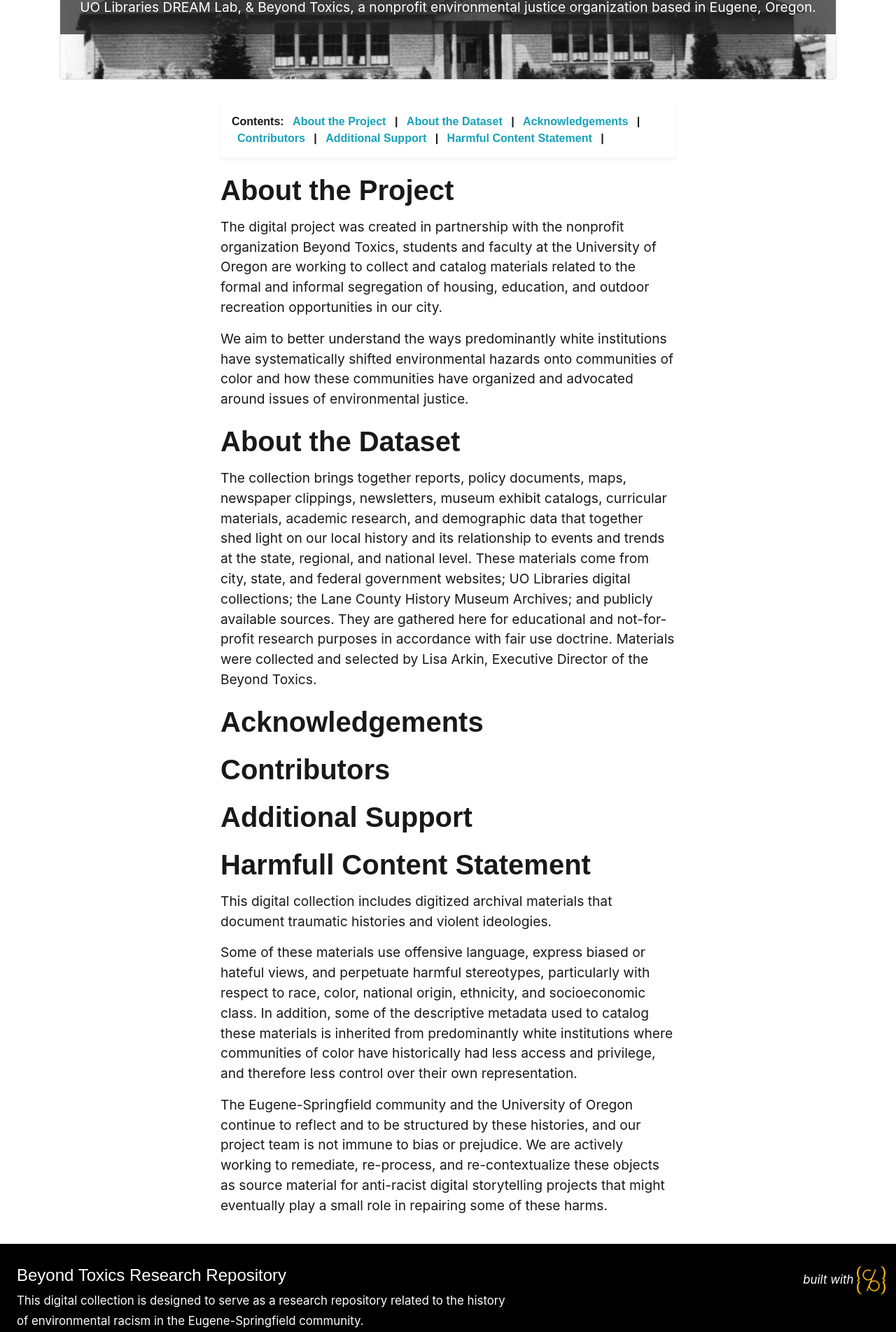
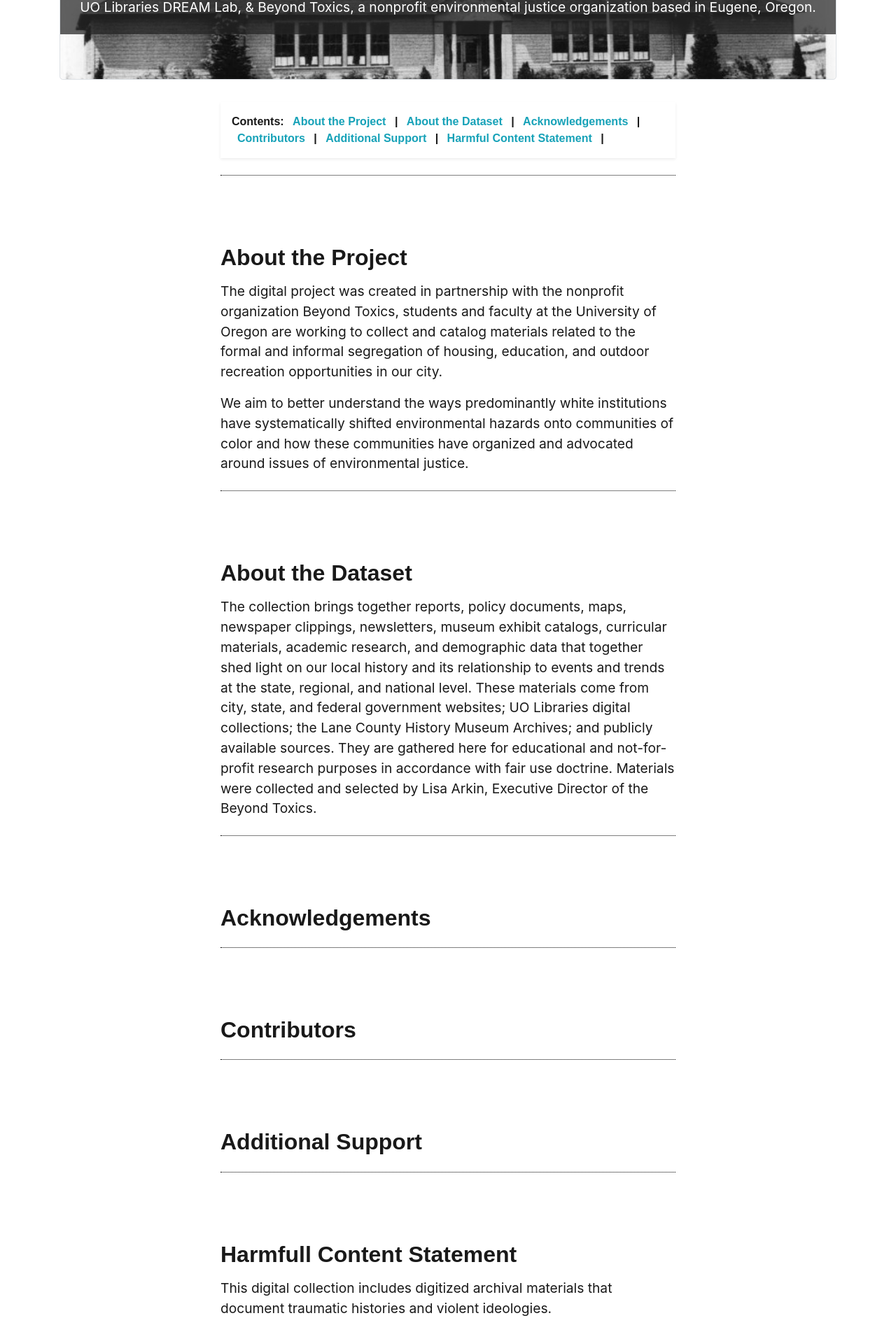
Before and after one commit to learn-static/eng-470, a Jekyll site: the page built from pages/about.md, in a window 1280 px wide. Shown: the part 381-2285 px from the top of the page at 70% size. Built offline with Jekyll 4.4.1, drawn with Linux system fonts in a browser that asks for light colours; nearby versions of some CDN libraries; some web fonts are replaced.

```diff
--- a/pages/about.md
+++ b/pages/about.md
@@ -12,21 +12,21 @@ credits: true
 
 {% include feature/nav-menu.html sections="About the Project;About the Dataset;Acknowledgements;Contributors;Additional Support;Harmful Content Statement" %}
 
-# About the Project
+## About the Project
 The digital project was created in partnership with the nonprofit organization Beyond Toxics, students and faculty at the University of Oregon are working to collect and catalog materials related to the formal and informal segregation of housing, education, and outdoor recreation opportunities in our city.
 
 We aim to better understand the ways predominantly white institutions have systematically shifted environmental hazards onto communities of color and how these communities have organized and advocated around issues of environmental justice.
 
-# About the Dataset
+## About the Dataset
 The collection brings together reports, policy documents, maps, newspaper clippings, newsletters, museum exhibit catalogs, curricular materials, academic research, and demographic data that together shed light on our local history and its relationship to events and trends at the state, regional, and national level. These materials come from city, state, and federal government websites; UO Libraries digital collections; the Lane County History Museum Archives; and publicly available sources. They are gathered here for educational and not-for-profit research purposes in accordance with fair use doctrine. Materials were collected and selected by Lisa Arkin, Executive Director of the Beyond Toxics.
 
-# Acknowledgements
+## Acknowledgements
 
-# Contributors
+## Contributors
 
-# Additional Support
+## Additional Support
 
-# Harmfull Content Statement
+## Harmfull Content Statement
 This digital collection includes digitized archival materials that document traumatic histories and violent ideologies.
 
 Some of these materials use offensive language, express biased or hateful views, and perpetuate harmful stereotypes, particularly with respect to race, color, national origin, ethnicity, and socioeconomic class. In addition, some of the descriptive metadata used to catalog these materials is inherited from predominantly white institutions where communities of color have historically had less access and privilege, and therefore less control over their own representation.
```
